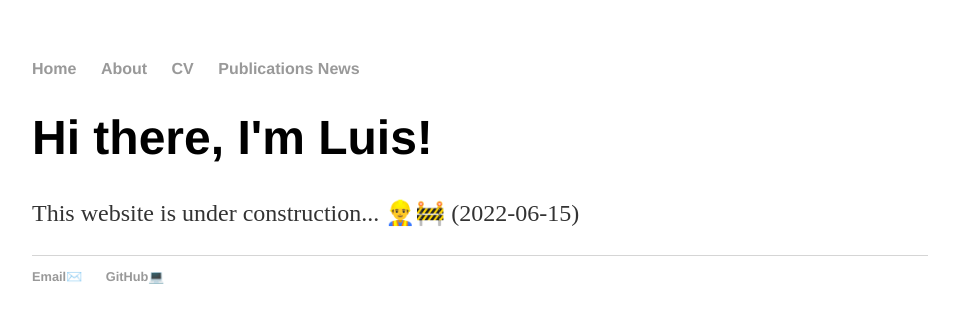
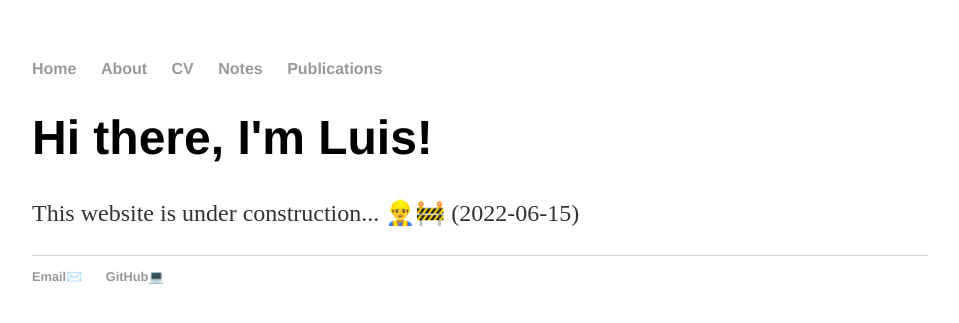
Before and after one commit to haddocksoto/haddocksoto.github.io, a Jekyll site: the page built from index.html, in a window 1280 px wide. Shown: the top 323 px of the page, without its empty margins (160-1119 px from the left). Built offline with Jekyll 4.4.1, drawn with Linux system fonts in a browser that asks for light colours.

Commit message:
Update default.html

```diff
--- a/_layouts/default.html
+++ b/_layouts/default.html
@@ -11,8 +11,9 @@
 	        		<li><a href="/">Home</a></li>
 		        	<li><a href="/about">About</a></li>
 	        		<li><a href="/cv">CV</a></li>
-	        		<!li><a href="/publications">Publications</a></li>
-				<li><a href="/news">News</a></li>
+	        		<li><a href="/news">Notes</a></li>
+				<li><a href="/publications">Publications</a></li>
+
 	    		</ul>
 			</nav>
 			<div class="container">
```
